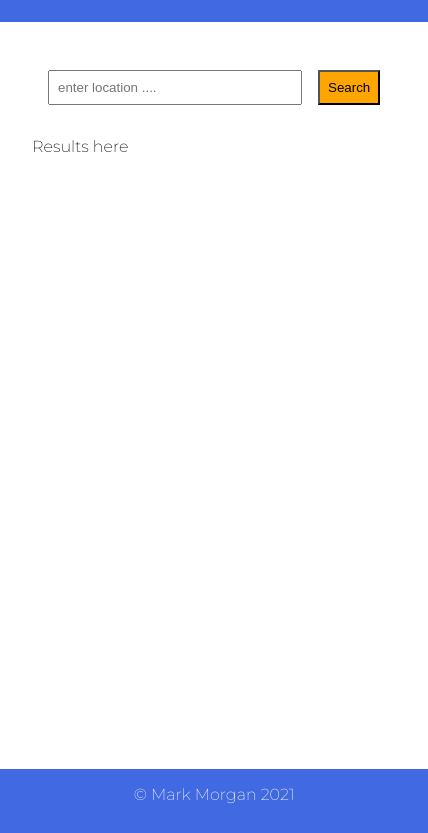
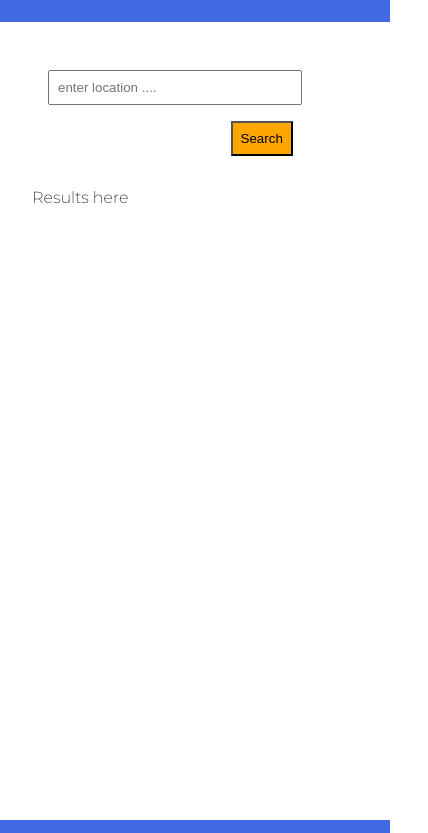
Before and after one commit to mogstuff/travel-app-project, a website built with webpack: page src/client/views/index.html in a window 390 px wide. Shown: the part 92-925 px from the top of the page, 428 px wide, since content can reach past the window. Built offline with nearby package versions, Linux system fonts and the light colour scheme.

Commit message:
refactor: media query

```diff
--- a/src/client/styles/main.scss
+++ b/src/client/styles/main.scss
@@ -71,3 +71,18 @@ footer{
     color:whitesmoke;
     text-align: center;
 }
+
+
+@media (max-width: 760px) {
+    #search-form{
+        max-width: 80%;
+        display: flex;
+        padding:0.5rem;
+        flex-direction: column;
+    }
+
+    #submit-container{
+      text-align: right;
+    }
+
+}
```
